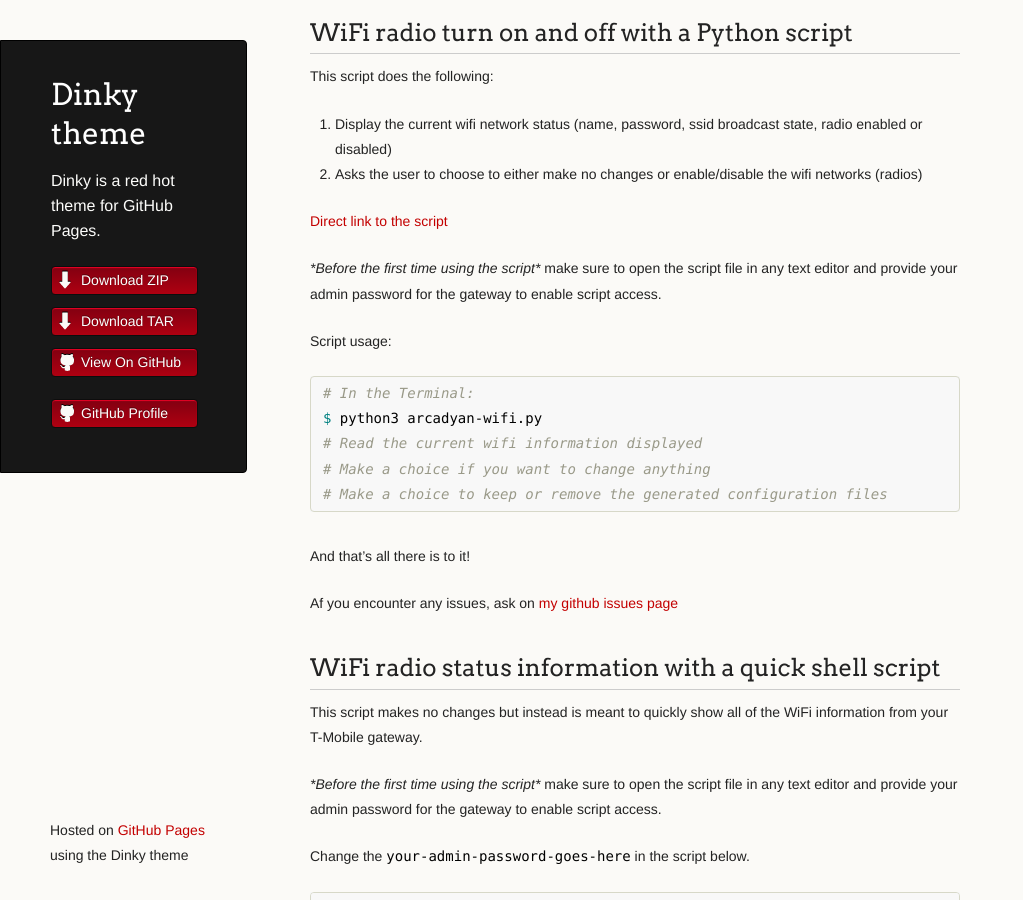
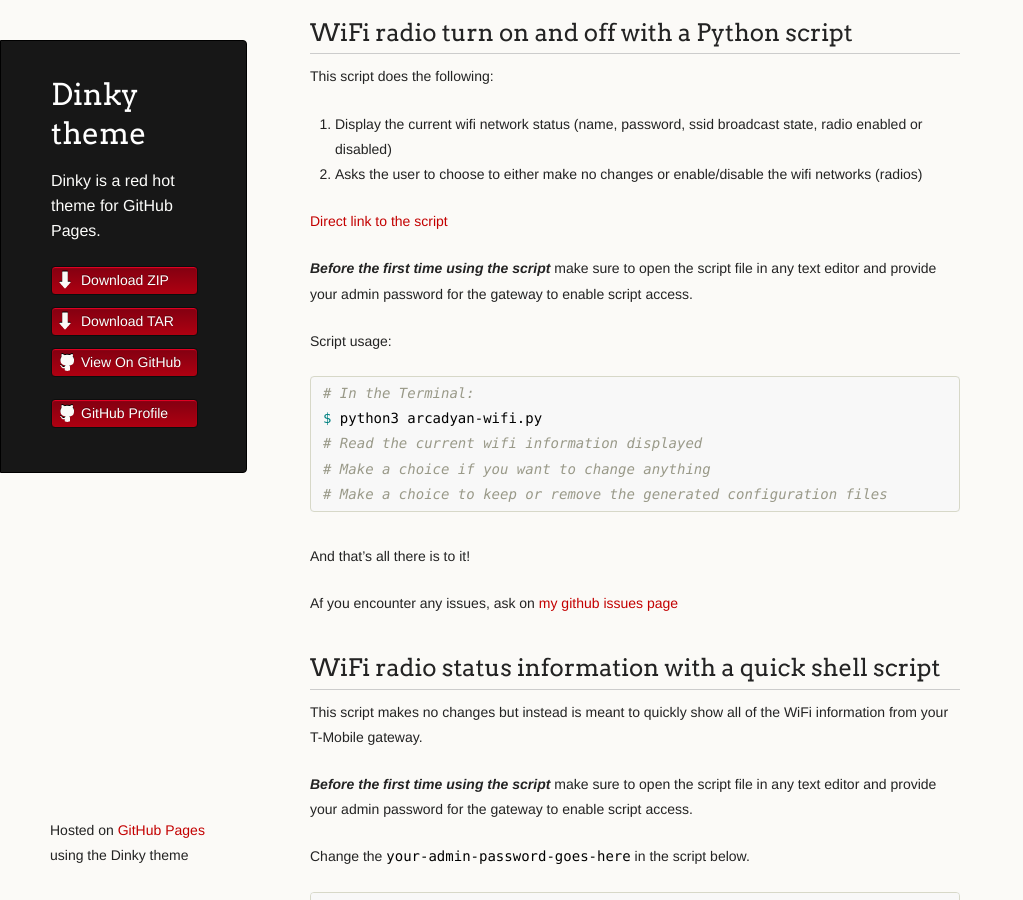
Before and after one commit to verityj/verityj.github.io, a Jekyll site: the page built from docs/index.md, in a window 1280 px wide and 900 px high, scrolled down 271 px. Shown: the whole window, without its empty margins (0-1023 px from the left). Built offline with Jekyll 4.4.1, drawn with Linux system fonts in a browser that asks for light colours; our own code applies the rules of GitHub Pages for plain Markdown files.

Commit message:
Minor update

````diff
--- a/docs/index.md
+++ b/docs/index.md
@@ -15,7 +15,7 @@ This script does the following:
 
 [Direct link to the script](https://github.com/verity-s/verity-s.github.io/blob/main/arcadyan-wifi.py)
 
-_*Before the first time using the script*_ make sure to open the script file in any text editor and provide your admin password for the gateway to enable script access.
+***Before the first time using the script*** make sure to open the script file in any text editor and provide your admin password for the gateway to enable script access.
 
 Script usage:
 
@@ -34,7 +34,7 @@ Af you encounter any issues, ask on [my github issues page](https://github.com/v
 
 This script makes no changes but instead is meant to quickly show all of the WiFi information from your T-Mobile gateway.
 
-_*Before the first time using the script*_ make sure to open the script file in any text editor and provide your admin password for the gateway to enable script access.
+***Before the first time using the script*** make sure to open the script file in any text editor and provide your admin password for the gateway to enable script access.
 
 Change the `your-admin-password-goes-here` in the script below.
 ```
````
